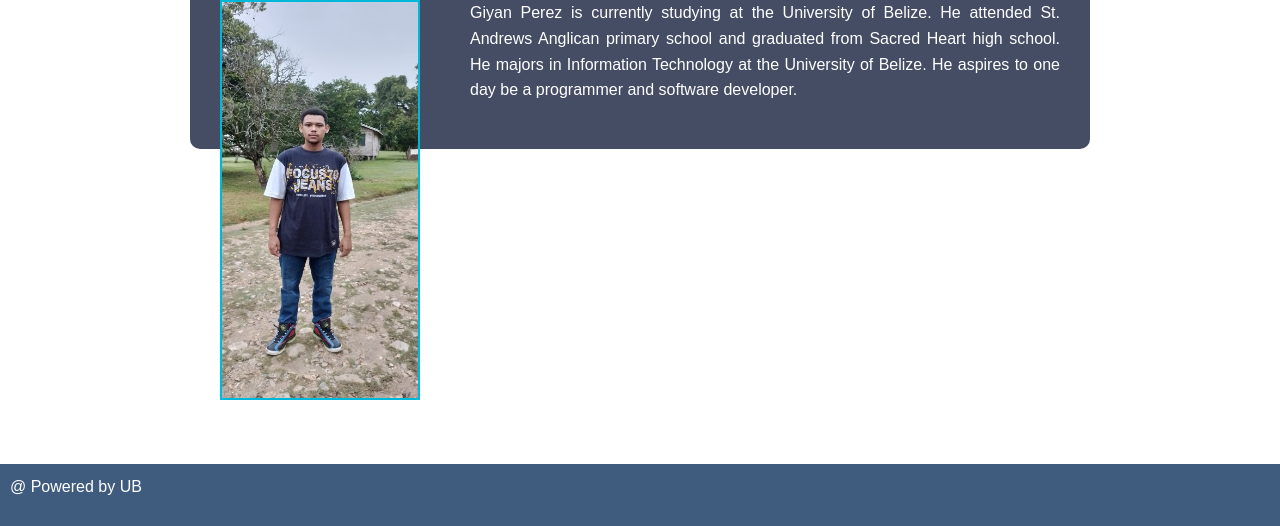
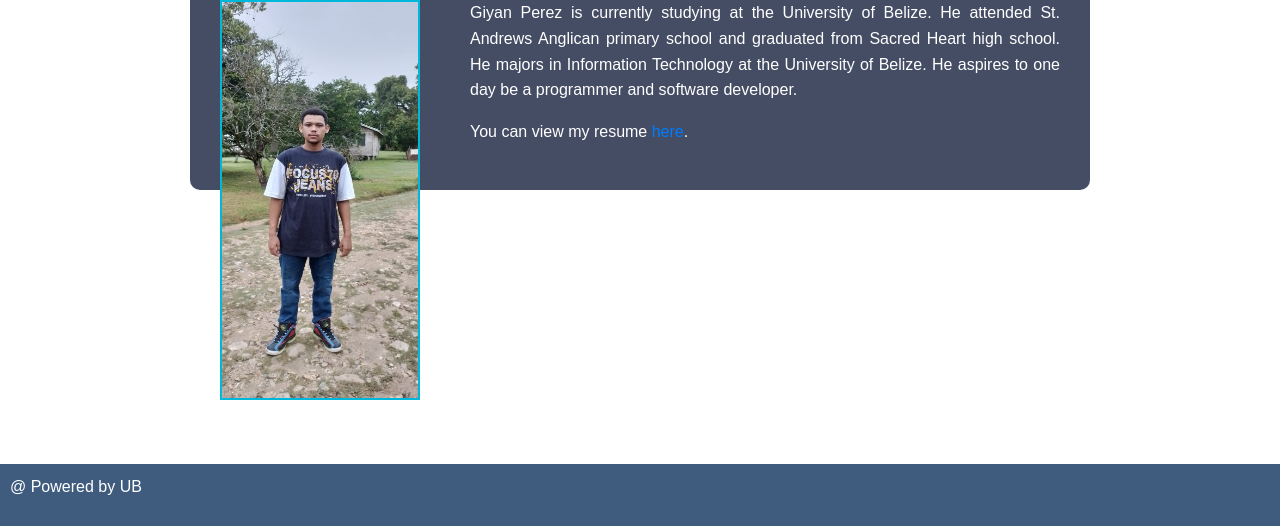
Before and after one commit to Gking-max/webpage, a plain HTML site: page aboutme.html in a window 1280 px wide. Shown: the part 274-800 px from the top of the page. Drawn offline with nearby package versions, Linux system fonts and the light colour scheme.

Commit message:
Update aboutme.html

```diff
--- a/aboutme.html
+++ b/aboutme.html
@@ -139,6 +139,9 @@
         Giyan Perez is currently studying at the University of Belize. He attended St. Andrews Anglican primary school and graduated from Sacred Heart high school.
         He majors in Information Technology at the University of Belize. He aspires to one day be a programmer and software developer.
       </p>
+      <p>
+        You can view my resume <a href="https://gking-max.github.io/Resume/Html/resume2.html" target="_blank">here</a>.
+      </p>
     </article>
   </div>
 </section>
```
